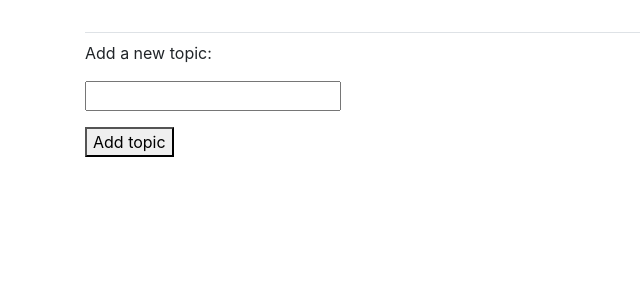
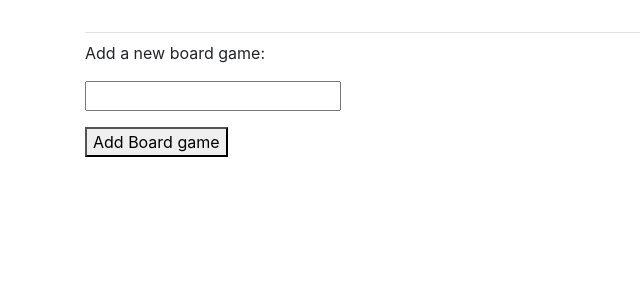
Before and after one commit to SirBearington/Boargame_website, a Django app: page /new_topic/ in a window 1280 px wide. Shown: the part 58-358 px from the top of the page, without its empty margins (0-640 px from the left). Run offline with Django 4.2, Linux system fonts and the light colour scheme; a user stored in the database is signed in; some libraries are stand-ins or nearby versions.

Commit message:
new_topic changes

```diff
--- a/boardgame_app/templates/boardgame_app/new_topic.html
+++ b/boardgame_app/templates/boardgame_app/new_topic.html
@@ -1,12 +1,12 @@
 {% extends "boardgame_app/base.html" %}
 
 {% block content %}
-    <p>Add a new topic:</p>
+    <p>Add a new board game:</p>
 
     <form action="{% url 'boardgame_app:new_topic' %}" method='post'>
         {% csrf_token %}
         {{ form.as_p }}
-        <button name="submit">Add topic</button>
+        <button name="submit">Add Board game</button>
     </form>
 
 {% endblock content %}
```
